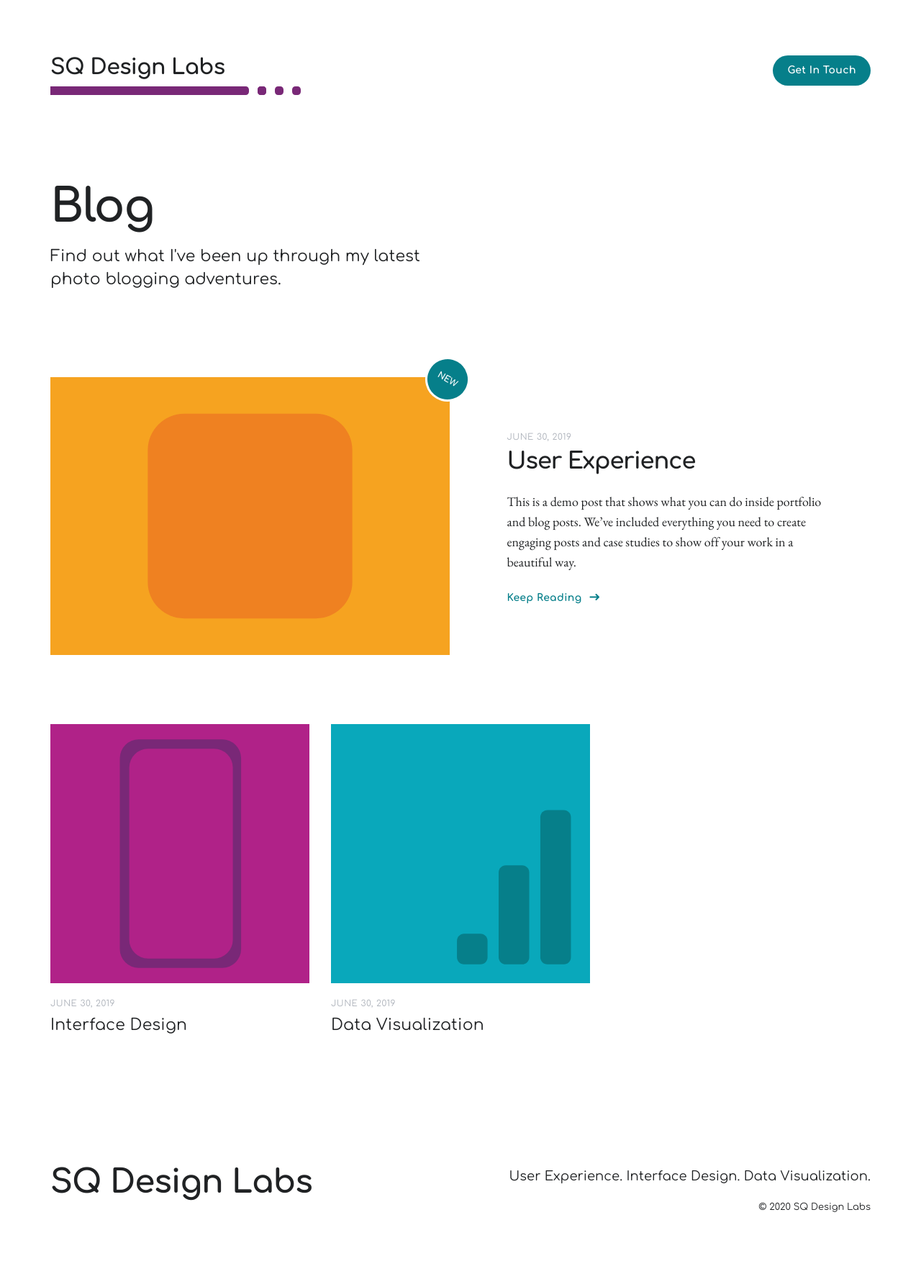
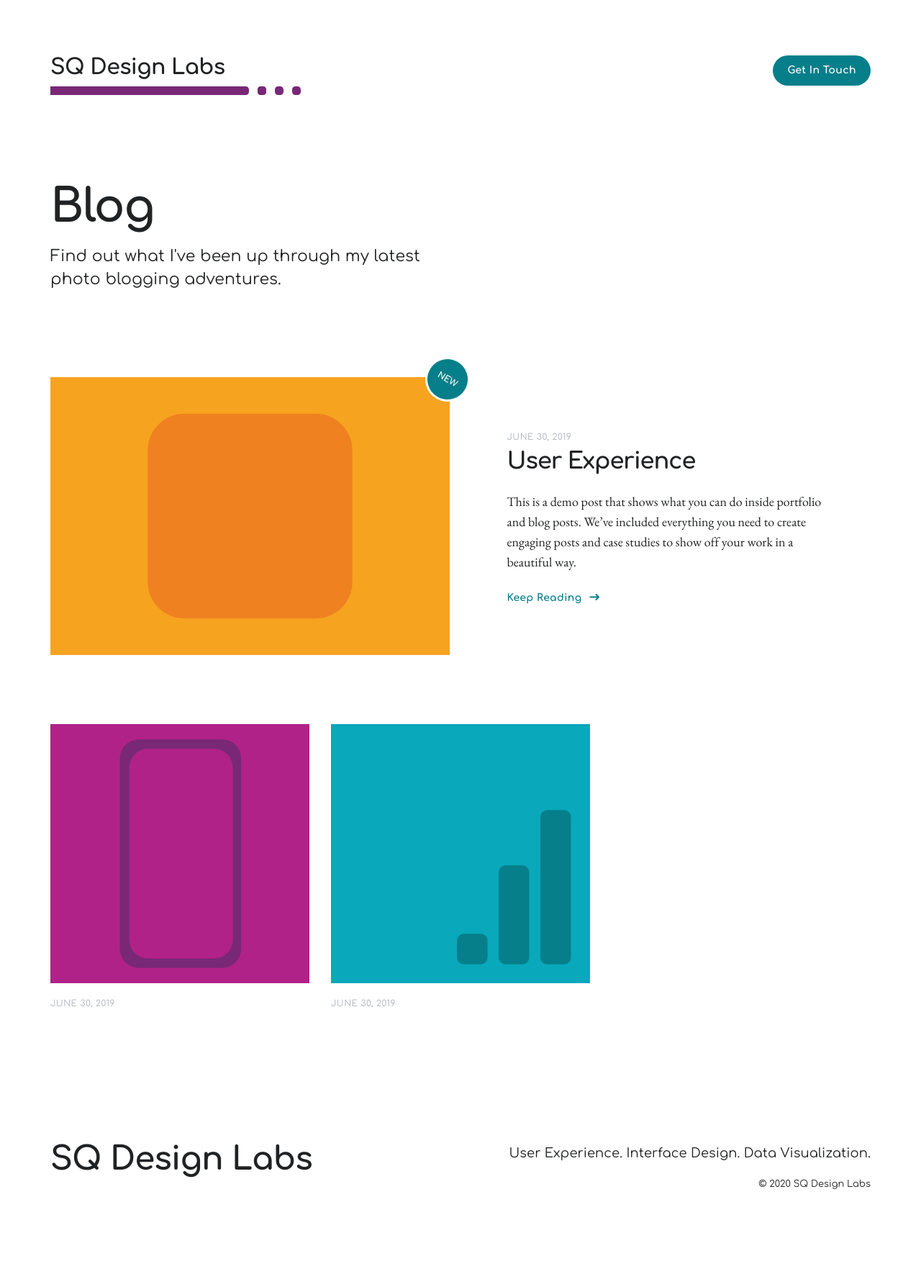
Before and after one commit to luiscielak/sqdesignlabs, a Jekyll site: the page built from blog/index.html, in a window 1280 px wide. Shown: the whole page at 72% size. Built offline with Jekyll 4.4.1, drawn with Linux system fonts in a browser that asks for light colours; nearby versions of some CDN libraries; the list of posts is cut into pages by our own code; after the commit the page ends 1738 px from its top, so only the background shows below that.

Commit message:
Clean up homepage

```diff
--- a/_includes/component__post-preview.html
+++ b/_includes/component__post-preview.html
@@ -3,6 +3,5 @@
     <div class="post__image" style="background-image: url({{ post.featured_image | relative_url }})">
     </div>
     <time class="post__date label--small">{{ post.date | date: "%B %d, %Y" }}</time>
-    <h5 class="post__title subtitle">{{ post.title }}</h5>
   </a>
 </article>
--- a/_sass/_includes/_section__recent-posts.scss
+++ b/_sass/_includes/_section__recent-posts.scss
@@ -6,7 +6,7 @@
 
 .recent-posts {
   padding: 64px 0 80px;
-  background-color: #f9f9fa;
+  // background-color: #f9f9fa;
 
   .recent-posts__header {
     margin-bottom: 40px;
```
